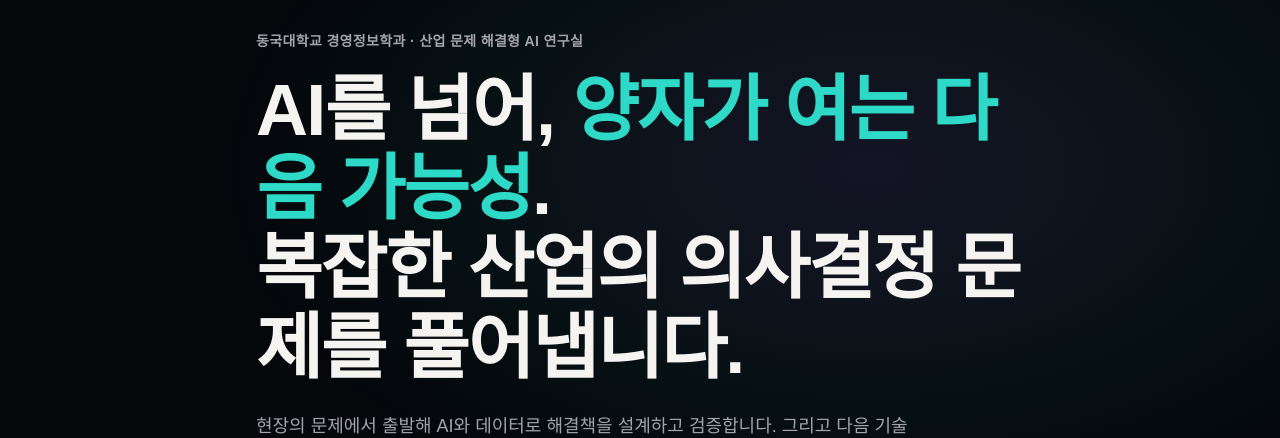
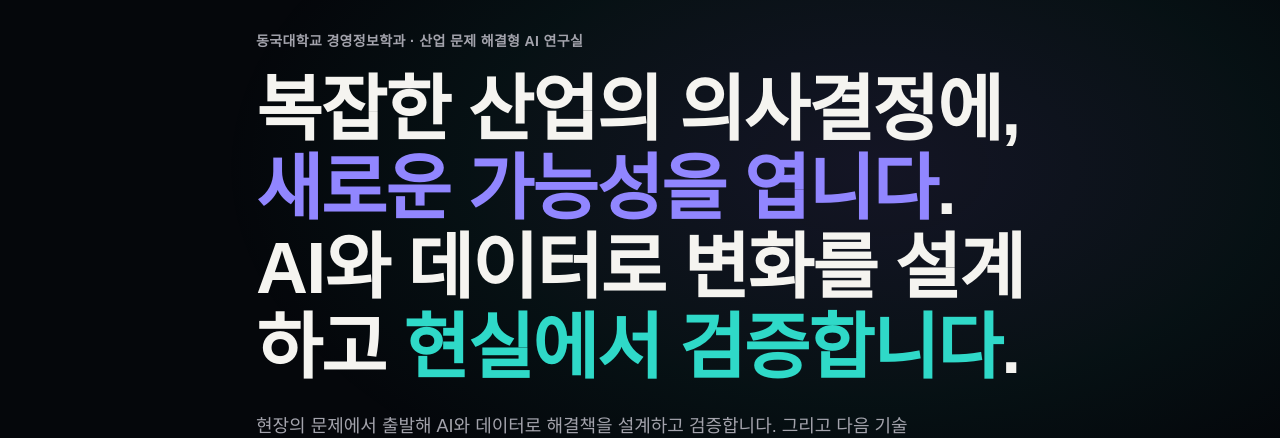
Before and after one commit to LEE1026icarus/yoonity-lab-site-static, a Next.js app: page / in a window 1280 px wide. Shown: the part 168-606 px from the top of the page. Built offline with nearby package versions, Linux system fonts and the light colour scheme; no server answers; a web font is replaced by a local one.

Commit message:
feat: refresh home hero messaging

```diff
--- a/src/app/page.tsx
+++ b/src/app/page.tsx
@@ -25,13 +25,17 @@ export default function Home() {
               {siteCopy.brand.category}
             </p>
             <h1 className="mt-5 max-w-3xl text-4xl font-black leading-[1.1] tracking-tight sm:text-5xl md:text-6xl lg:text-7xl">
-              AI를 넘어,{" "}
-              <span className="text-axis-quantum">
-                양자가 여는 다음 가능성
+              복잡한 산업의 의사결정에,{" "}
+              <span className="text-axis-ai">
+                새로운 가능성을 엽니다
               </span>
               .
               <br />
-              복잡한 산업의 의사결정 문제를 풀어냅니다.
+              AI와 데이터로 변화를 설계하고{" "}
+              <span className="text-axis-quantum">
+                현실에서 검증합니다
+              </span>
+              .
             </h1>
             <p className="mt-6 max-w-2xl text-lg leading-relaxed text-ink-muted">
               {siteCopy.brand.description}
```
Also changed, not shown: 1 other file (tests, documents, lock files or other folders).
